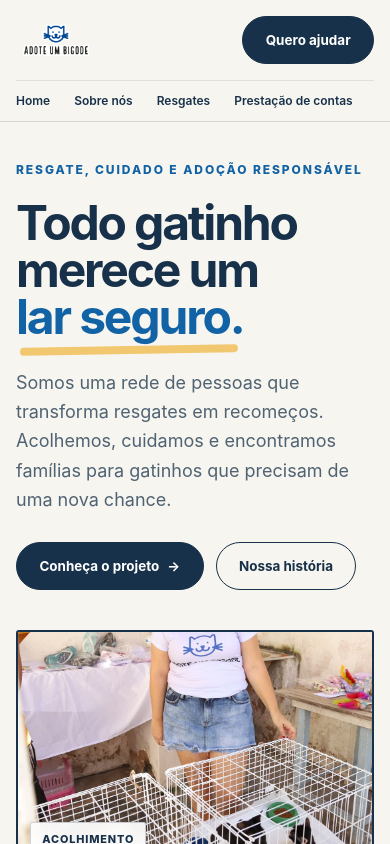
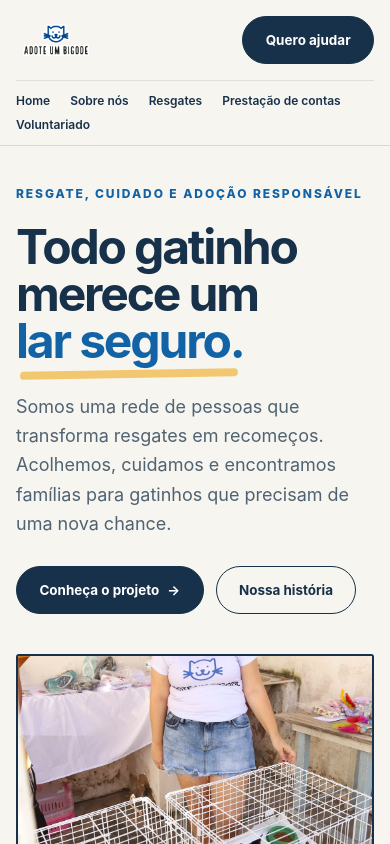
Before and after one commit to gabEsmeraldo/adoteumbigode, a React (Vite) app: page / in a window 390 px wide. Shown: the top 844 px of the page. Built offline with nearby package versions, Linux system fonts and the light colour scheme; the HTML template or start-up script is replaced by a standard one.

Commit message:
fix: Wrap mobile nav instead of scrolling
On narrow screens the section links overflowed into a horizontal scroll strip with a visible scrollbar, hiding the last items. The links now wrap onto a second line so every item is visible without scrolling.

```diff
--- a/src/App.tsx
+++ b/src/App.tsx
@@ -160,10 +160,10 @@ function HomePage() {
 
         <nav
           aria-label="Navegação principal para celular"
-          className="page-shell flex gap-6 overflow-x-auto border-t border-[#18314a]/10 py-3 text-xs font-semibold lg:hidden"
+          className="page-shell flex flex-wrap gap-x-5 gap-y-2 border-t border-[#18314a]/10 py-3 text-xs font-semibold lg:hidden"
         >
           {navigation.map((item) => (
-            <a key={item.label} href={item.href} className="shrink-0">
+            <a key={item.label} href={item.href}>
               {item.label}
             </a>
           ))}
```
